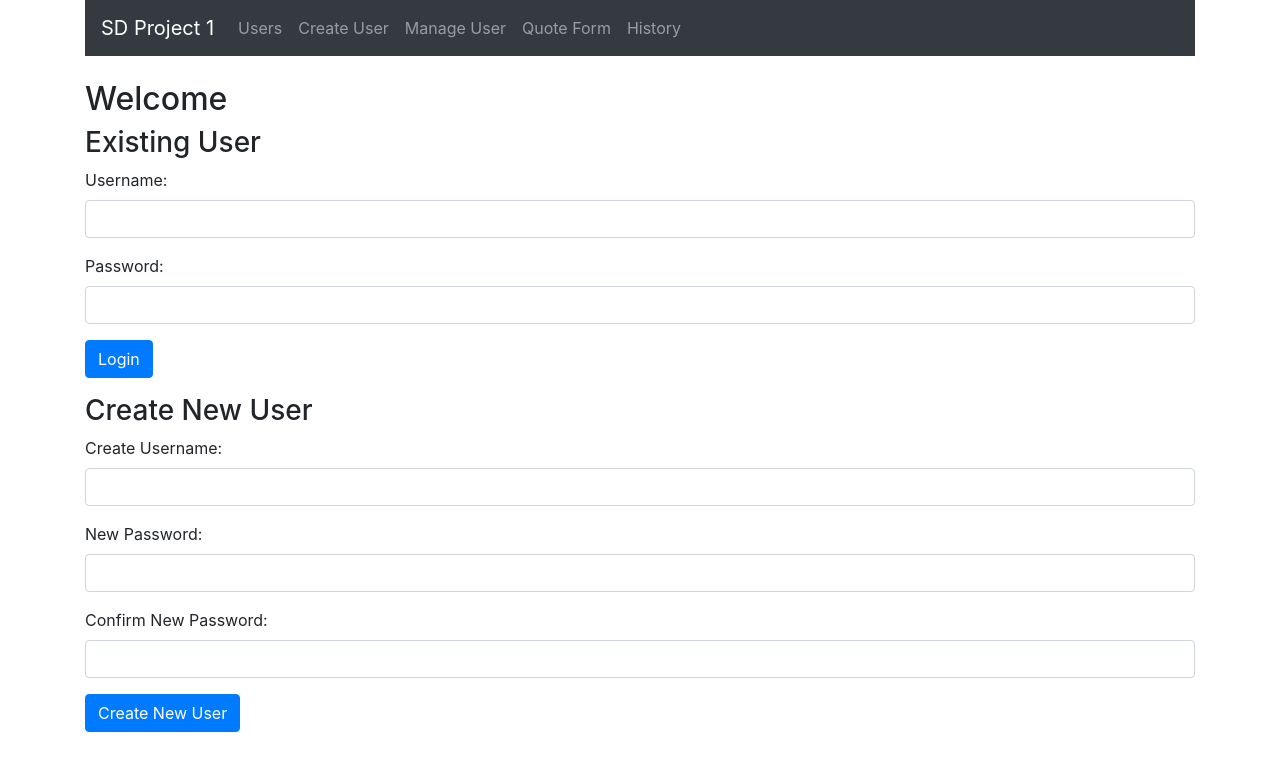
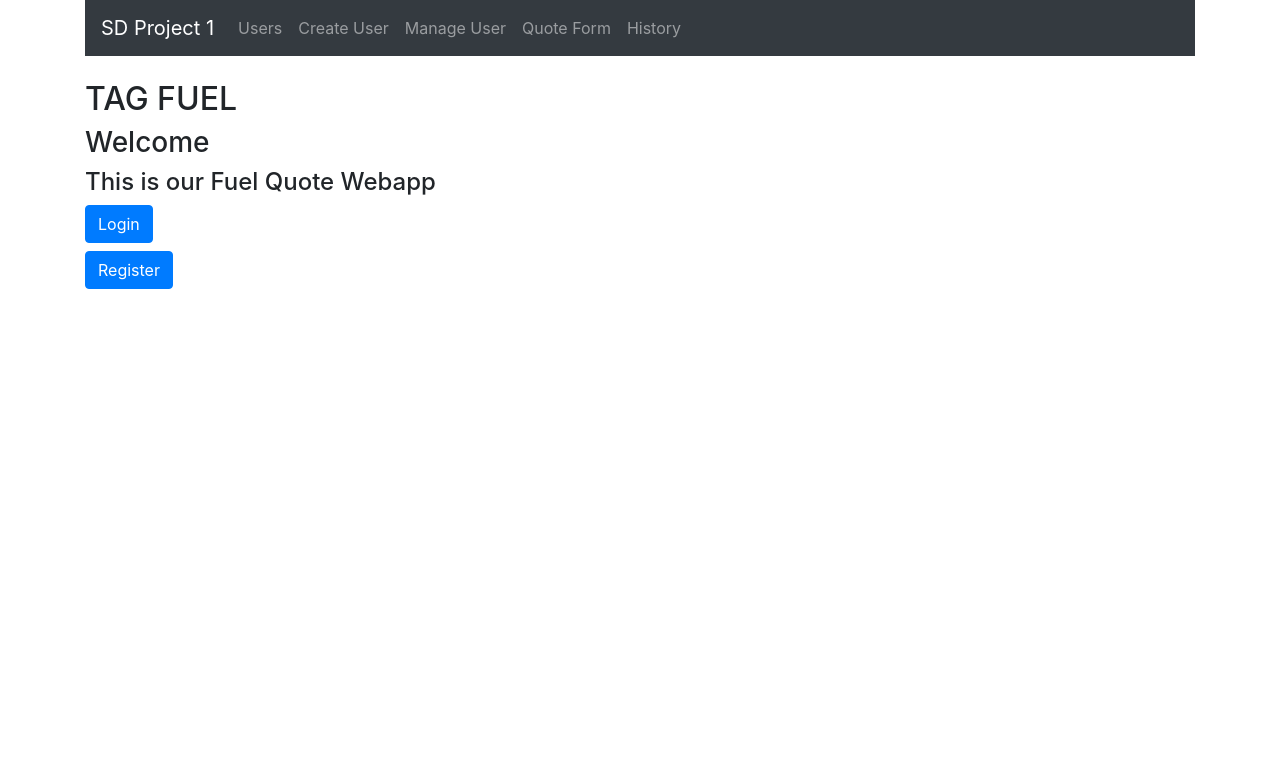
Before and after one commit to awong100/fuel-rate, a React (Create React App) app: page / in a window 1280 px wide. Shown: the top 770 px of the page. Built offline with nearby package versions, Linux system fonts and the light colour scheme.

Commit message:
Made a proper welcome page which redirect to Login and Register

```diff
--- a/src/App.js
+++ b/src/App.js
@@ -12,6 +12,7 @@ import ManageUser from "./components/ManageUser";
 import FuelQuote from "./components/FuelQuote";
 import Fuelhistory from "./components/fuel-history";
 import { UserContext } from "./UserContext";
+import UserLogin from "./components/UserLogin";
 
 function App() {
   const [user, setUser] = useState(null)
@@ -25,9 +26,12 @@ function App() {
         <br />
         <UserContext.Provider value={value}>
           <Route path="/" exact component={Welcome} />
+          <Route path="/create" component={CreateUser} />
+          <Route path="/login" component={UserLogin} />
           <Route path="/edit/:id" component={EditUser} />
+
           <Route path="/users/" exact component={UserList} />
-          <Route path="/create/" component={CreateUser} />
+
           <Route path="/manage" component={ManageUser} />
           <Route path="/quote" component={FuelQuote} />
           <Route path="/history" component={Fuelhistory} />
--- a/src/components/ManageUser.js
+++ b/src/components/ManageUser.js
@@ -54,7 +54,9 @@ function ManageUser() {
   return (
     <div>
       <h3>Manage User '{ user.username }'</h3>
-      <h4 style={{ color: 'red' }} >Note: User must modify all fields if they wish to edit their profile information</h4>
+      <h4 style={{ color: 'red' }} >
+        Note: User must modify all fields if they wish to edit their profile information
+      </h4>
       <form onSubmit={handleSubmit}>
         <div className="form-group">
           <label>Full Name: </label>
--- a/src/components/welcome.component.js
+++ b/src/components/welcome.component.js
@@ -1,16 +1,27 @@
 import React, { Component } from 'react'
 import CreateUser from './create-user.component'
+import { Link } from 'react-router-dom'
 import UserLogin from './UserLogin'
 
 export default class Welcome extends Component {
-
     render() {
         return (
             <div>
-                <h2>Welcome</h2>
-                <UserLogin />
-                <CreateUser />
+                <h2>TAG FUEL</h2>
+                <h3>Welcome</h3>
+                <h4>This is our Fuel Quote Webapp</h4>
+                <div>
+                    <Link to="/login" className="btn btn-primary">Login</Link>
+                </div>
+                <h1></h1>
+                <div>
+                    <Link to="/create" className="btn btn-primary">Register</Link>
+                </div>
+
+
             </div>
         )
     }
+    // <UserLogin />
+    // <CreateUser />
 }
```
